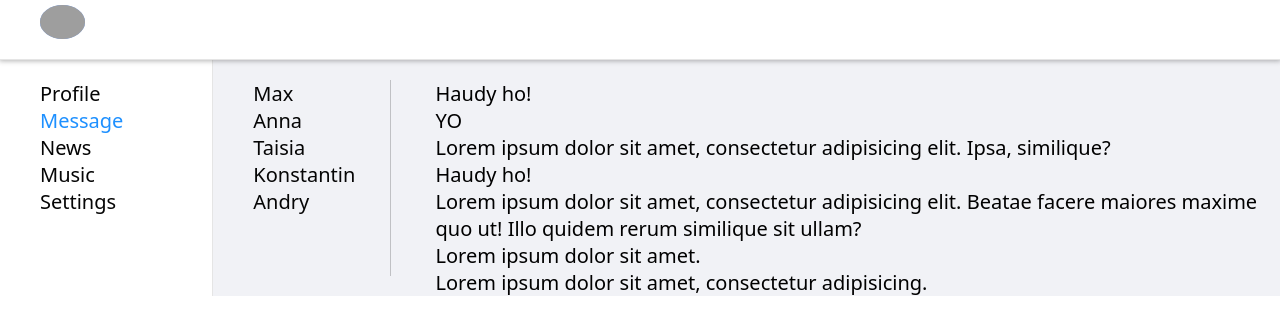
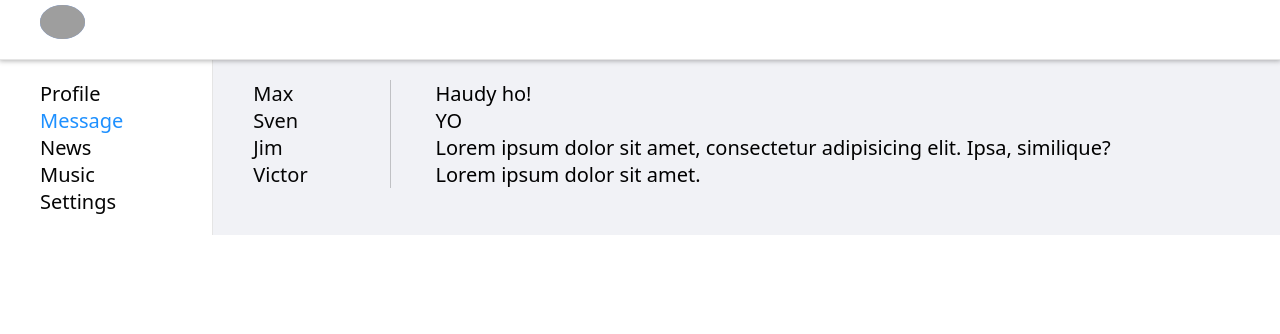
Before and after one commit to melivaro/social-network, a React (Create React App) app: page /dialogs in a window 1280 px wide. Shown: the top 334 px of the page. Built offline with nearby package versions, Linux system fonts and the light colour scheme; grey boxes are pictures that could not be loaded.

Commit message:
add map for Dialogs and MyPosts

```diff
--- a/src/App.tsx
+++ b/src/App.tsx
@@ -10,6 +10,13 @@ import {Music} from "./components/Music/Music";
 import {Settings} from "./components/Settings/Settings";
 
 function App() {
+
+    let arrName = ["Viktor", "Boris", "Matya", "Uliyana"];
+
+    let arrNameAge = arrName.map(name => name === "Boris" || name === "Uliyana" ? "Muhamed" : name)
+    console.log(arrName)
+    console.log(arrNameAge)
+
     return (
         <BrowserRouter>
             <div className="app-wrapper">
--- a/src/components/Dialogs/Dialogs.tsx
+++ b/src/components/Dialogs/Dialogs.tsx
@@ -24,23 +24,31 @@ function MessageItem(props: MessageItemPropsType) {
 }
 
 export function Dialogs() {
+
+    let dialogs = [
+        {id: 1, name: "Max"},
+        {id: 2, name: "Sven"},
+        {id: 3, name: "Jim"},
+        {id: 4, name: "Victor"},
+    ]
+
+    let messages = [
+        {id: 1, message: "Haudy ho!"},
+        {id: 2, message: "YO"},
+        {id: 3, message: "Lorem ipsum dolor sit amet, consectetur adipisicing elit. Ipsa, similique?"},
+        {id: 4, message: "Lorem ipsum dolor sit amet."},
+    ]
+
+    let dialogItems = dialogs.map(d => <DialogItem id={d.id} name={d.name}/>)
+    let messageItems = messages.map(m => <MessageItem text={m.message}/>)
+
     return (
         <div className={s.dialogs}>
             <ul className={s.dialogsList}>
-                <DialogItem id={1} name={"Max"}/>
-                <DialogItem id={2} name={"Anna"}/>
-                <DialogItem id={3} name={"Taisia"}/>
-                <DialogItem id={4} name={"Konstantin"}/>
-                <DialogItem id={5} name={"Andry"}/>
+                {dialogItems}
             </ul>
             <ul className={s.messagesList}>
-                <MessageItem text={"Haudy ho!"}/>
-                <MessageItem text={"YO"}/>
-                <MessageItem text={"Lorem ipsum dolor sit amet, consectetur adipisicing elit. Ipsa, similique?"}/>
-                <MessageItem text={"Haudy ho!"}/>
-                <MessageItem text={"Lorem ipsum dolor sit amet, consectetur adipisicing elit. Beatae facere maiores maxime quo ut! Illo quidem rerum similique sit ullam?"}/>
-                <MessageItem text={"Lorem ipsum dolor sit amet."}/>
-                <MessageItem text={"Lorem ipsum dolor sit amet, consectetur adipisicing."}/>
+                {messageItems}
             </ul>
         </div>
     )
--- a/src/components/Profile/MyPosts/MyPosts.tsx
+++ b/src/components/Profile/MyPosts/MyPosts.tsx
@@ -3,6 +3,15 @@ import {Post} from "./Post/Post";
 import s from "./MyPosts.module.css";
 
 export function MyPosts() {
+
+    let posts = [
+        {id: 1, message: "Hi, how are you?", likesCounter: 10},
+        {id: 2, message: "It's my first post", likesCounter: 13},
+        {id: 3, message: "Yo!", likesCounter: 17},
+    ]
+
+    let postItems = posts.map(p=> <Post message={p.message} likesCounter={p.likesCounter}/>)
+
     return (
         <div className={s.myPosts}>
             <h3>My posts</h3>
@@ -11,8 +20,7 @@ export function MyPosts() {
                 <button type="submit">Add post</button>
             </div>
             <ul className={s.postsList}>
-                <Post message={"Hi, how are you?"} likesCounter={10}/>
-                <Post message={"It's my first post "} likesCounter={15}/>
+                {postItems}
             </ul>
         </div>
     )
```
